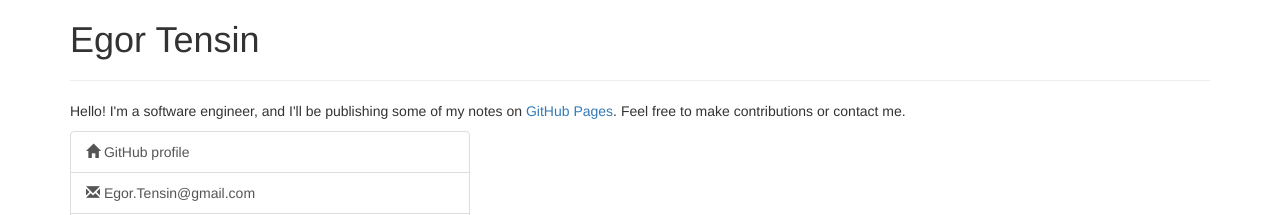
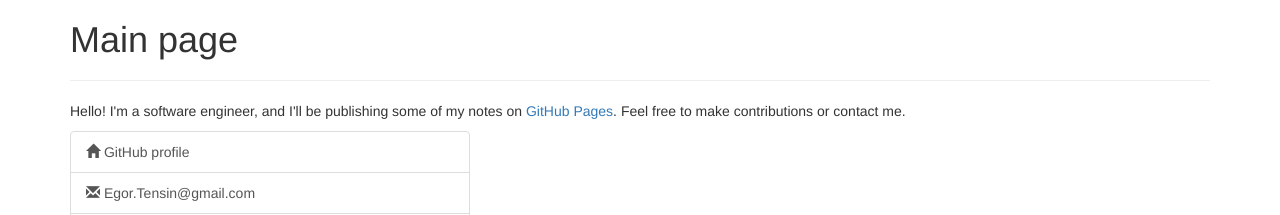
Before and after one commit to egor-tensin/egor-tensin.github.io, a Jekyll site: the page built from index.html, in a window 1280 px wide. Shown: the top 215 px of the page. Built offline with Jekyll 4.4.1, drawn with Linux system fonts in a browser that asks for light colours; nearby versions of some CDN libraries; some of the changed lines change nothing that is shown.

Commit message:
move my name to _config.yml

```diff
--- a/_config.yml
+++ b/_config.yml
@@ -1,17 +1,23 @@
-bootstrap_version: 3.3.6
-jquery_version: 1.11.3
-html5shiv_version: 3.7.2
-respond_version: 1.4.2
-minified_externals: true
+gems:
+  - jekyll-github-metadata
+
 exclude:
   - Gemfile
   - Gemfile.lock
   - LICENSE.txt
   - serve.bat
   - README.md
-gems: ['jekyll-github-metadata']
+
+minified_externals: true
+
+bootstrap_version: 3.3.6
+jquery_version: 1.11.3
+html5shiv_version: 3.7.2
+respond_version: 1.4.2
+
 repository: egor-tensin/egor-tensin.github.io
 personal_info:
+  name: Egor Tensin
   email: Egor.Tensin@gmail.com
   cv_url: https://rawgit.com/egor-tensin/cv/master/pdf/Egor_Tensin_CV_en.pdf
   linkedin_url: https://ru.linkedin.com/pub/egor-tensin/62/90/28b
--- a/_includes/header.html
+++ b/_includes/header.html
@@ -5,7 +5,7 @@
     <meta http-equiv="X-UA-Compatible" content="IE=edge">
     <meta name="viewport" content="width=device-width, initial-scale=1">
 
-    <title>{{ page.title }}</title>
+    <title>{{ page.title }} - {{ site.personal_info.name }}</title>
 
     {% include bootstrap_css.html %}
 
--- a/index.html
+++ b/index.html
@@ -1,5 +1,5 @@
 ---
-title: Egor Tensin
+title: Main page
 layout: main
 ---
 <div class="row">
```
